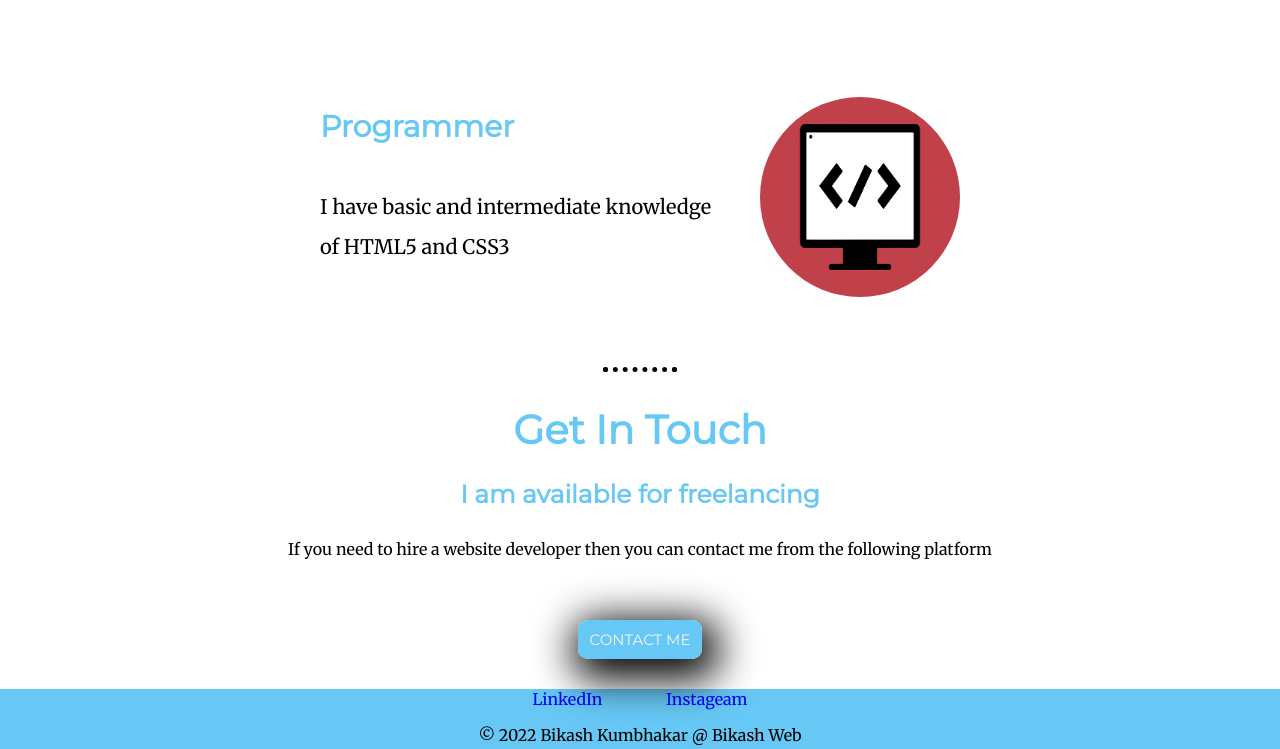
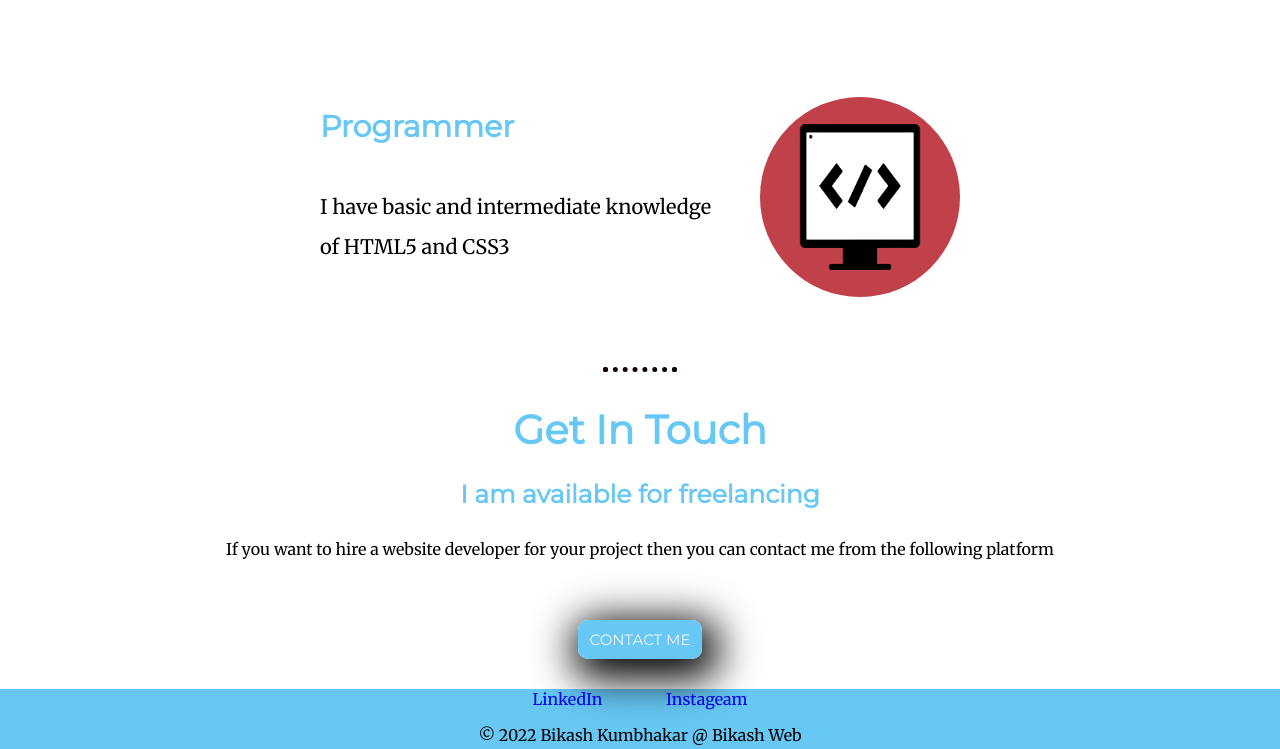
Before and after one commit to Bikashkumbhakar/portfolio, a plain HTML site: page index.html in a window 1280 px wide. Shown: the part 1630-2379 px from the top of the page. Drawn offline with Linux system fonts and the light colour scheme.

Commit message:
Update index.html

```diff
--- a/index.html
+++ b/index.html
@@ -41,7 +41,7 @@
             <div class="contact-me">
               <h2 class="m3">Get In Touch</h2>
               <h3 class="free">I am available for freelancing</h3>
-              <p class="con">If you need to hire a website developer then you can contact me from the following platform</p>
+              <p class="con">If you want to hire a website developer for your project then you can contact me from the following platform</p>
                 <a class="btn" href="mailto:bikashkumbhakar234@gmail.com">CONTACT ME</a>
             </div>
           </div>
```
